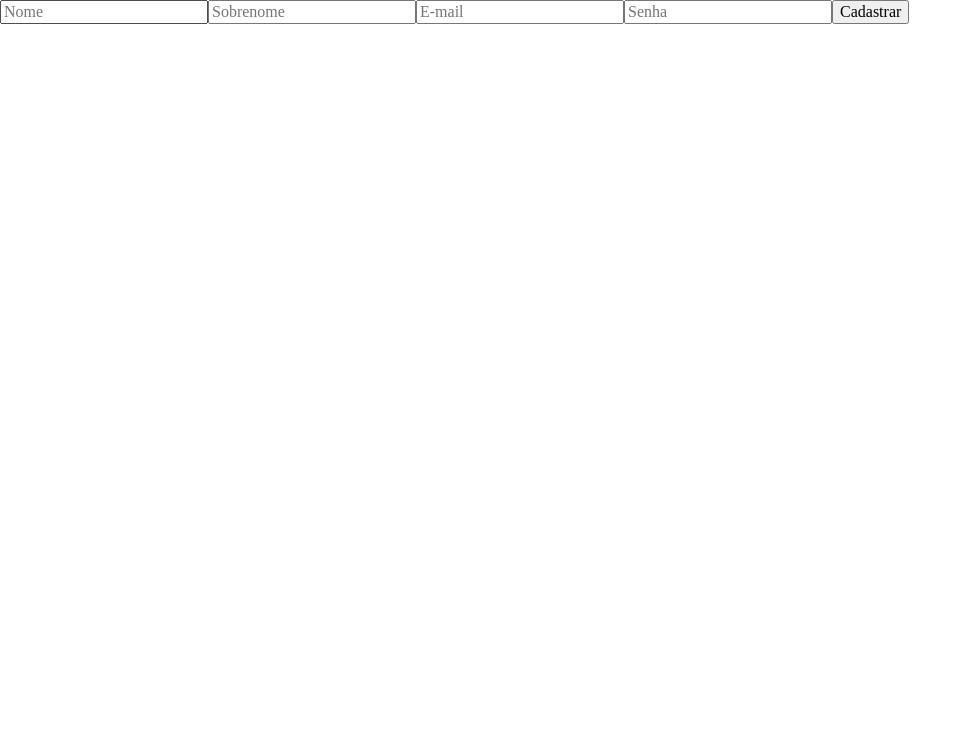
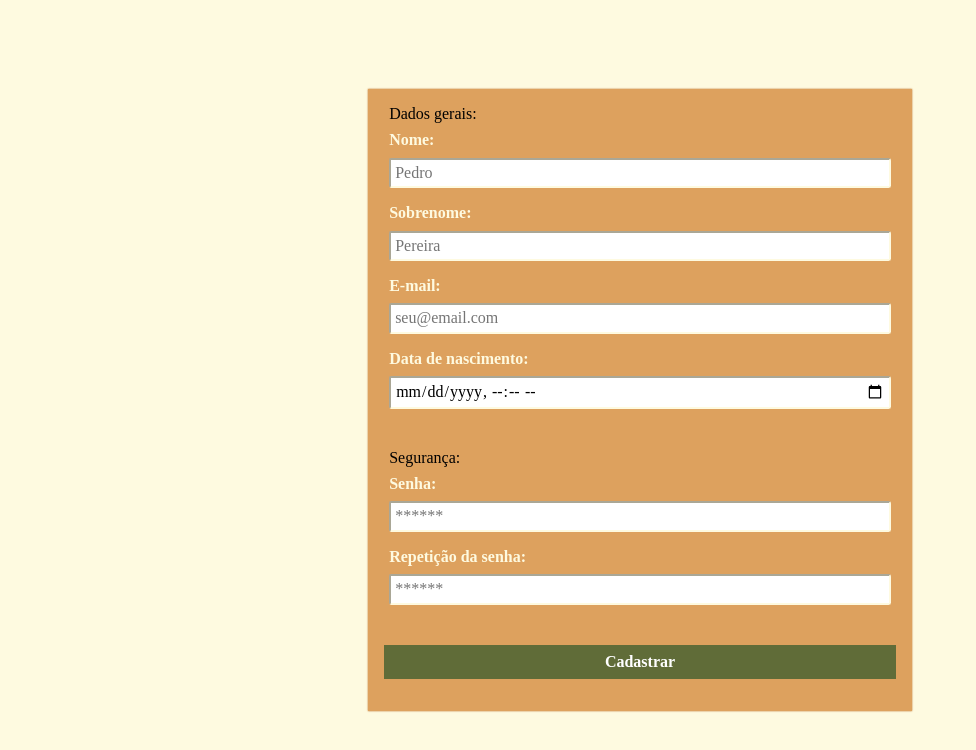
Before and after one commit to luizsla/cadastro-novo-usuario, a React (Vite) app in the folder cadastro-novo-usuario/: page /formulario-cadastro in a window 1280 px wide. Shown: the top 750 px of the page, without its empty margins (0-976 px from the left). Built offline with nearby package versions, Linux system fonts and the light colour scheme; a web font is replaced by a local one.

Commit message:
Adicionando form cadastro

```diff
--- a/cadastro-novo-usuario/src/Componentes/FormCadastro/index.jsx
+++ b/cadastro-novo-usuario/src/Componentes/FormCadastro/index.jsx
@@ -1,12 +1,47 @@
+import styled from "styled-components";
+import { Link } from "react-router-dom";
+
+import BackgroundFormulario from "../BackgroundFormulario";
+import FormLayout from "../FormLayout";
+import FormInput from "../FormInput";
+import FormButton from "../FormButton";
+
+const Fieldset = styled.fieldset `
+  border: none;
+  padding: 0.5em;
+  margin-bottom: 1em;
+  width: 98%;
+`;
+
+const LinkStyle = styled(Link) `
+
+`;
+
+
 const FormularioCadastro = () => {
     return (
-      <form>
-          <input type="text" placeholder="Nome" />
-          <input type="text" placeholder="Sobrenome" />
-          <input type="email" placeholder="E-mail" />
-          <input type="password" placeholder="Senha" />
-          <button>Cadastrar</button>
-      </form>
+      <BackgroundFormulario>
+        <FormLayout largura="40%">
+          <Fieldset>
+            <legend>Dados gerais:</legend>
+
+            <FormInput tipo="text" id="id-nome" label="Nome" placeholder="Pedro" />
+            <FormInput tipo="text" id="id-sobrenome" label="Sobrenome" placeholder="Pereira" />
+            <FormInput tipo="email" id="id-email" label="E-mail" placeholder="seu@email.com" />
+            <FormInput tipo="datetime-local" id="id-data-nascimento" label="Data de nascimento" />
+          </Fieldset>
+
+          <Fieldset>
+            <legend>Segurança:</legend>
+
+            <FormInput tipo="password" id="id-senha" label="Senha" placeholder="******" />
+            <FormInput tipo="password" id="id-senha-2" label="Repetição da senha" placeholder="******" />
+          </Fieldset>
+
+
+          <FormButton tipo="submit" texto="Cadastrar" />
+        </FormLayout>
+      </BackgroundFormulario>
     );
 }
 
--- a/cadastro-novo-usuario/src/Componentes/FormLogin/index.jsx
+++ b/cadastro-novo-usuario/src/Componentes/FormLogin/index.jsx
@@ -1,23 +1,8 @@
-import { Link } from 'react-router-dom';
-import styled from 'styled-components';
-
 import FormLayout from '../FormLayout';
 import FormButton from "../FormButton";
 import FormInput from "../FormInput";
+import CustomLink from '../CustomLink';
 
-const EstiloLink = styled(Link) `
-	color: #606C38;
-	text-decoration: none;
-	display: inline-block;
-	width: 100%;
-	margin-bottom: 0.3em;
-	text-align: left;
-
-	&&:hover {
-		text-decoration: underline;
-		color: #283618;
-	}
-`;
 
 const FormLogin = () => {
 	return (
@@ -27,8 +12,8 @@ const FormLogin = () => {
 				<FormInput tipo="password" id="id-senha" label="Senha" placeholder="******" />
 
 				<FormButton tipo="submit" texto="Entrar" />
-				<EstiloLink to='/formulario-cadastro'>Cadastre-se</EstiloLink>
-				<EstiloLink to='/formulario-recuperacao'>Esquecei minha senha</EstiloLink>
+				<CustomLink to='/formulario-cadastro'>Cadastre-se</CustomLink>
+				<CustomLink to='/formulario-recuperacao'>Esquecei minha senha</CustomLink>
 			</FormLayout>
 		</>
 	);
```
Also changed, not shown: cadastro-novo-usuario/src/Componentes/SelectInput/index.jsx (added).
